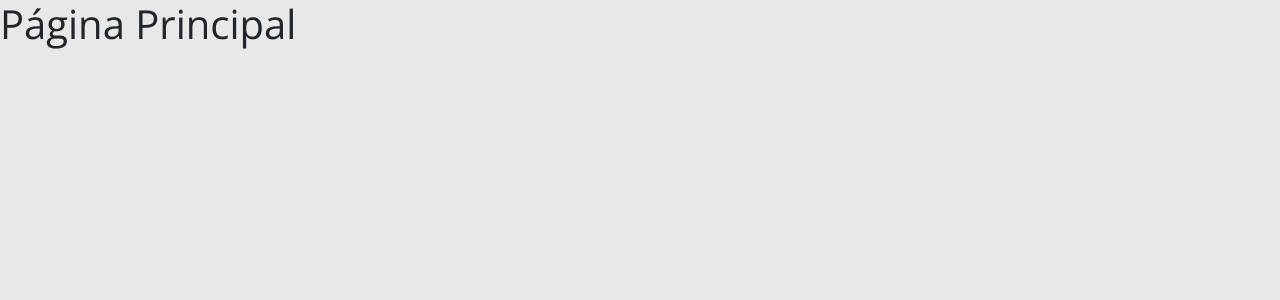
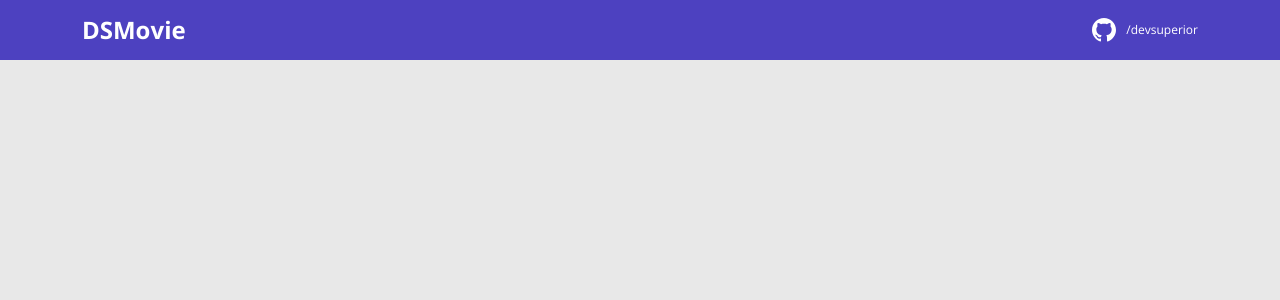
Before and after one commit to Eduardo-Rivas/dsmovie, a React (Create React App) app in the folder frontend/: page / in a window 1280 px wide. Shown: the top 300 px of the page. Built offline with nearby package versions, Linux system fonts and the light colour scheme.

Commit message:
Creación de Navbar

```diff
--- a/frontend/src/App.tsx
+++ b/frontend/src/App.tsx
@@ -1,8 +1,9 @@
+import Navbar from "./components/Navbar";
 
 function App() {
   return (
-    <h1>Página Principal</h1>
-  );
+    <Navbar />
+   );
 }
 
 export default App;
--- /dev/null
+++ b/frontend/src/components/Navbar/index.tsx
@@ -0,0 +1,23 @@
+import {ReactComponent as GithubIcon} from 'assets/img/github.svg';
+import './styles.css';
+
+function Navbar()
+{
+    return(
+        <header>
+            <nav className='container'>
+                <div className='dsmovie-nav-content'>
+                    <h1>DSMovie</h1>
+
+                        <a href="https://github.com/Eduardo-Rivas">
+                            <div className= 'dsmovie-contat-content'>
+                                <GithubIcon />
+                                <p className='dsmovie-contat-link'>/devsuperior</p>
+                            </div>
+                        </a>
+                </div>
+            </nav>
+      </header>
+    );
+}
+export default Navbar;
--- /dev/null
+++ b/frontend/src/components/Navbar/styles.css
@@ -0,0 +1,32 @@
+header
+{
+    background-color: var(--color-primary);
+    height: 60px;
+    display: flex;
+    align-items: center;
+}
+
+.dsmovie-nav-content
+{
+    display: flex;
+    justify-content: space-between;
+    align-items: center;
+    color: #FFF;
+}
+.dsmovie-nav-content h1
+{
+    margin: 0;
+    font-weight: 700;
+    font-size: 24px;
+}
+
+.dsmovie-contat-content
+{
+    display: flex;
+    align-items: center;
+}
+.dsmovie-contat-link
+{
+    margin: 0 0 0 10px;
+    font-size: 12px;
+}
--- a/frontend/tsconfig.json
+++ b/frontend/tsconfig.json
@@ -1,5 +1,6 @@
 {
   "compilerOptions": {
+    "baseUrl": "./src",
     "target": "es5",
     "lib": [
       "dom",
```
Also changed, not shown: frontend/src/assets/img/github.svg (added).
